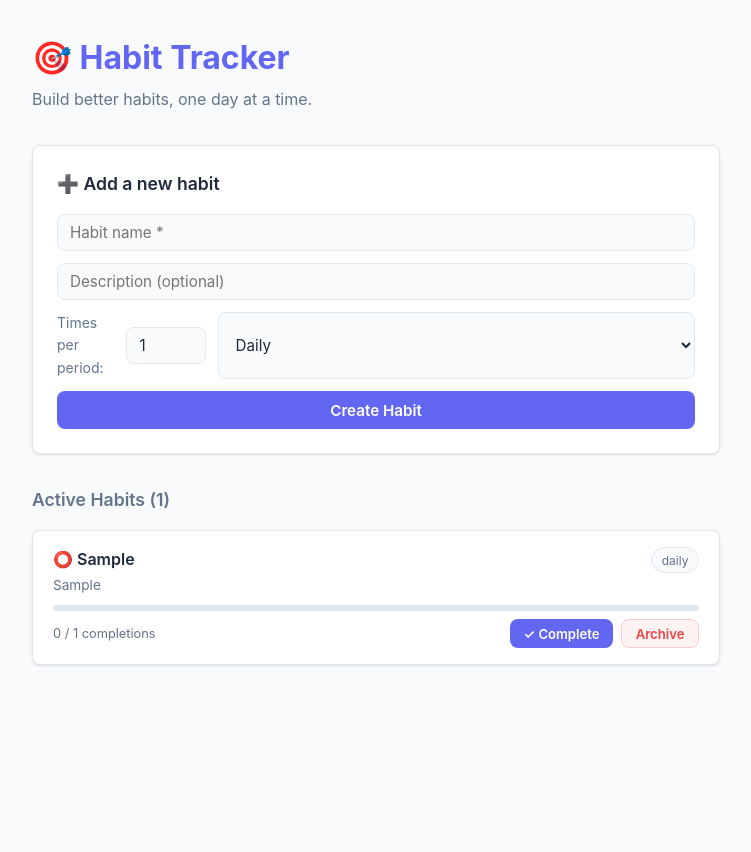
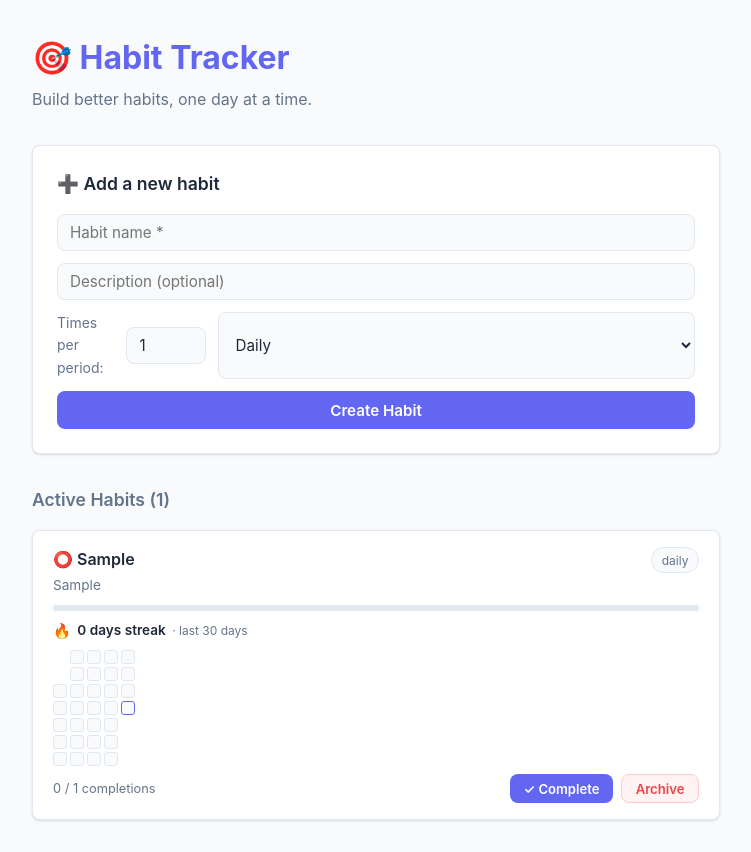
Before and after one commit to constantinostrada/Streakly, a Next.js app: page / in a window 1280 px wide. Both pictures are taken after typing "Sample", "Sample" into the empty fields and a click on the button "Create Habit". Shown: the whole page, without its empty margins (264-1015 px from the left). Before the commit the page ends 800 px from the top, so only its background shows below. Built offline with nearby package versions, Linux system fonts and the light colour scheme.

Commit message:
2.  Widget Hábitos: grilla de rachas ·

```diff
--- /dev/null
+++ b/src/app/HabitGrid.tsx
@@ -0,0 +1,203 @@
+"use client";
+
+/**
+ * INTERFACES LAYER — Client Component
+ *
+ * HabitGrid renders a GitHub-style contribution grid for a single habit,
+ * covering roughly the last 30 days. Each cell is a toggle: click to mark
+ * the day as completed (or undo it). The set of completed days is persisted
+ * to localStorage, keyed per habit id, so it survives reloads.
+ *
+ * It also shows the current streak — the number of consecutive completed days
+ * ending today (today may still be pending without breaking the streak).
+ *
+ * This is pure presentation state local to the browser; it does not flow
+ * through the domain or any use case, so it stays entirely in this layer.
+ */
+
+import { useCallback, useEffect, useMemo, useState } from "react";
+
+interface HabitGridProps {
+  habitId: string;
+  /** How many trailing days to display. Defaults to 30. */
+  days?: number;
+}
+
+const DEFAULT_DAYS = 30;
+const STORAGE_PREFIX = "habit-grid:";
+
+// ─── Date helpers ─────────────────────────────────────────────────────────────
+
+/** Format a Date as a local-time YYYY-MM-DD key (avoids UTC offset drift). */
+function dateKey(d: Date): string {
+  const y = d.getFullYear();
+  const m = String(d.getMonth() + 1).padStart(2, "0");
+  const day = String(d.getDate()).padStart(2, "0");
+  return `${y}-${m}-${day}`;
+}
+
+/** Midnight today, local time. */
+function startOfToday(): Date {
+  const d = new Date();
+  d.setHours(0, 0, 0, 0);
+  return d;
+}
+
+/** Oldest → newest list of the last `n` days (each at local midnight). */
+function lastNDays(n: number): Date[] {
+  const today = startOfToday();
+  const result: Date[] = [];
+  for (let i = n - 1; i >= 0; i--) {
+    const d = new Date(today);
+    d.setDate(today.getDate() - i);
+    result.push(d);
+  }
+  return result;
+}
+
+/**
+ * Count consecutive completed days ending today. If today is not yet marked,
+ * counting starts from yesterday so an unfinished "today" doesn't reset it.
+ */
+function currentStreak(completed: ReadonlySet<string>): number {
+  const cursor = startOfToday();
+  if (!completed.has(dateKey(cursor))) {
+    cursor.setDate(cursor.getDate() - 1);
+  }
+  let streak = 0;
+  while (completed.has(dateKey(cursor))) {
+    streak++;
+    cursor.setDate(cursor.getDate() - 1);
+  }
+  return streak;
+}
+
+// ─── localStorage helpers ───────────────────────────────────────────────────
+
+function storageKey(habitId: string): string {
+  return `${STORAGE_PREFIX}${habitId}`;
+}
+
+function loadCompleted(habitId: string): Set<string> {
+  try {
+    const raw = window.localStorage.getItem(storageKey(habitId));
+    if (!raw) return new Set();
+    const parsed: unknown = JSON.parse(raw);
+    if (Array.isArray(parsed)) {
+      return new Set(parsed.filter((v): v is string => typeof v === "string"));
+    }
+  } catch {
+    // Corrupt or unavailable storage — start fresh rather than crashing the UI.
+  }
+  return new Set();
+}
+
+function saveCompleted(habitId: string, completed: ReadonlySet<string>): void {
+  try {
+    window.localStorage.setItem(storageKey(habitId), JSON.stringify([...completed]));
+  } catch {
+    // Storage may be full or disabled; the in-memory state still works for now.
+  }
+}
+
+// ─── Component ────────────────────────────────────────────────────────────────
+
+export function HabitGrid({ habitId, days = DEFAULT_DAYS }: HabitGridProps): React.JSX.Element {
+  // Start empty so server and first client render match; hydrate from storage
+  // in an effect once we're on the client.
+  const [completed, setCompleted] = useState<Set<string>>(() => new Set());
+  const [hydrated, setHydrated] = useState(false);
+
+  useEffect(() => {
+    setCompleted(loadCompleted(habitId));
+    setHydrated(true);
+  }, [habitId]);
+
+  const dayList = useMemo(() => lastNDays(days), [days]);
+  const todayKey = useMemo(() => dateKey(startOfToday()), []);
+  const streak = useMemo(() => currentStreak(completed), [completed]);
+
+  const toggleDay = useCallback(
+    (key: string): void => {
+      setCompleted((prev) => {
+        const next = new Set(prev);
+        if (next.has(key)) {
+          next.delete(key);
+        } else {
+          next.add(key);
+        }
+        saveCompleted(habitId, next);
+        return next;
+      });
+    },
+    [habitId],
+  );
+
+  // Pad the front so the first column aligns to the correct weekday (Sun-first),
+  // giving the GitHub-style week-per-column layout.
+  const leadingBlanks = dayList[0]?.getDay() ?? 0;
+  const cells: (Date | null)[] = [...Array<null>(leadingBlanks).fill(null), ...dayList];
+
+  return (
+    <div style={{ display: "flex", flexDirection: "column", gap: "0.5rem" }}>
+      <div style={{ display: "flex", alignItems: "center", gap: "0.4rem" }}>
+        <span style={{ fontSize: "0.9rem" }} aria-hidden>
+          🔥
+        </span>
+        <span style={{ fontSize: "0.85rem", fontWeight: 600 }}>
+          {streak} day{streak === 1 ? "" : "s"} streak
+        </span>
+        <span style={{ fontSize: "0.75rem", color: "var(--color-muted)" }}>· last {days} days</span>
+      </div>
+
+      <div
+        role="group"
+        aria-label={`Completion grid for the last ${days} days`}
+        style={{
+          display: "grid",
+          gridTemplateRows: "repeat(7, 1fr)",
+          gridAutoFlow: "column",
+          gridAutoColumns: "1fr",
+          gap: "3px",
+          maxWidth: "fit-content",
+        }}
+      >
+        {cells.map((date, i) => {
+          if (date === null) {
+            return <span key={`blank-${i}`} aria-hidden style={{ width: 14, height: 14 }} />;
+          }
+          const key = dateKey(date);
+          const isDone = completed.has(key);
+          const isToday = key === todayKey;
+          const label = date.toLocaleDateString(undefined, {
+            weekday: "short",
+            month: "short",
+            day: "numeric",
+          });
+          return (
+            <button
+              key={key}
+              type="button"
+              onClick={() => toggleDay(key)}
+              aria-pressed={isDone}
+              aria-label={`${label} — ${isDone ? "completed" : "not completed"}`}
+              title={`${label}${isDone ? " ✓" : ""}`}
+              disabled={!hydrated}
+              style={{
+                width: 14,
+                height: 14,
+                padding: 0,
+                borderRadius: 3,
+                border: isToday
+                  ? "1px solid var(--color-primary)"
+                  : "1px solid var(--color-border)",
+                background: isDone ? "var(--color-success)" : "var(--color-bg)",
+                transition: "background 0.15s ease",
+              }}
+            />
+          );
+        })}
+      </div>
+    </div>
+  );
+}
--- a/src/app/HabitsClient.tsx
+++ b/src/app/HabitsClient.tsx
@@ -15,6 +15,8 @@
 import { useState, useCallback } from "react";
 
 import type { HabitResponseDto } from "@/application/dtos/HabitDto";
+
+import { HabitGrid } from "./HabitGrid";
 
 interface HabitsClientProps {
   initialHabits: HabitResponseDto[];
@@ -328,6 +330,9 @@ function HabitCard({ habit, onComplete, onArchive }: HabitCardProps): React.JSX.
         />
       </div>
 
+      {/* Streak grid (last ~30 days, persisted in localStorage) */}
+      <HabitGrid habitId={habit.id} />
+
       <div style={{ display: "flex", justifyContent: "space-between", alignItems: "center" }}>
         <span style={{ fontSize: "0.8rem", color: "var(--color-muted)" }}>
           {habit.completionsThisPeriod} / {habit.frequencyValue} completions
```
